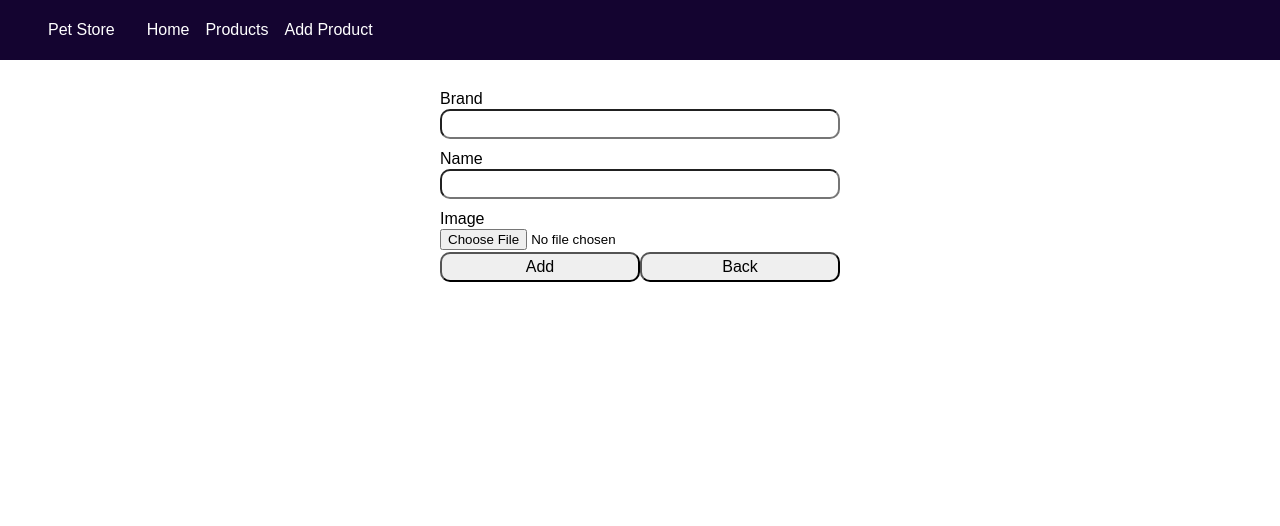
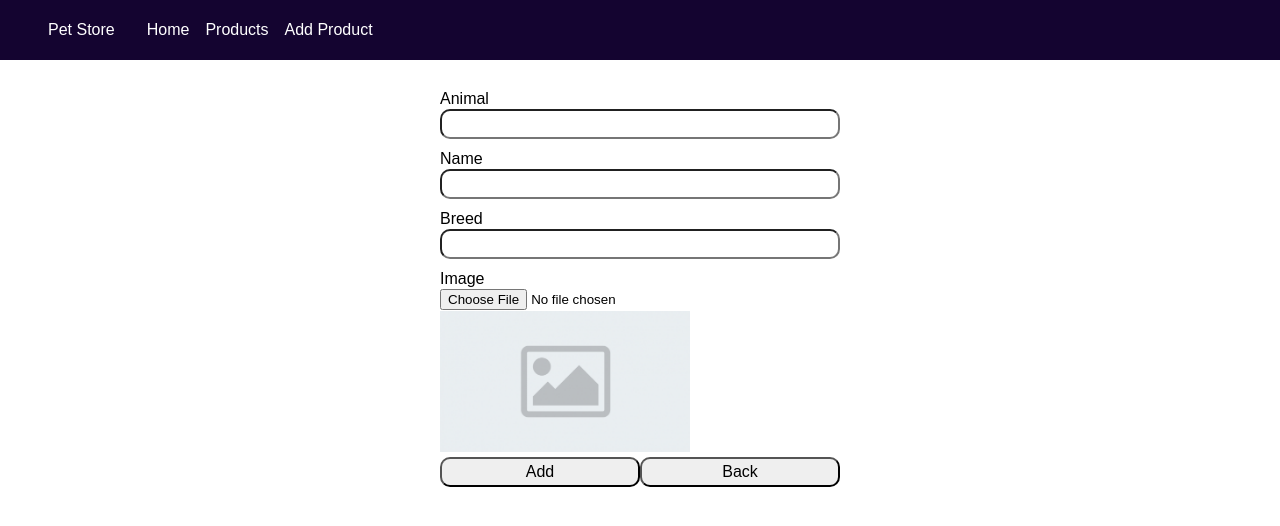
Before and after one commit to sharjeel17/PetStore, a React (Vite) app: page /products/add in a window 1280 px wide. Shown: the top 526 px of the page. Built offline with nearby package versions, Linux system fonts and the light colour scheme.

Commit message:
Changes to type and post requests

```diff
--- a/src/constants/url.constants.ts
+++ b/src/constants/url.constants.ts
@@ -1 +1 @@
-export const baseUrl = "https://localhost:7208";
+export const baseUrl = "https://localhost:7208/api";
--- a/src/pages/addproduct/AddProduct.tsx
+++ b/src/pages/addproduct/AddProduct.tsx
@@ -4,48 +4,79 @@ import axios from 'axios';
 import { useNavigate } from 'react-router-dom';
 import { baseUrl } from '../../constants/url.constants';
 import "./addproduct.css"
+import defaultImage from "../../assets/default.png";
+
 
 const AddProduct = () => {
-  const [products, setProducts] = useState<Partial<IProduct>>({brand:'',name:''})
   const redirect = useNavigate();
 
+  const [products, setProducts] = useState<Partial<IProduct>>({
+    animal:'',
+    name:'',
+    breed: '',
+    imageSrc: defaultImage,
+    imageFile: null
+  });
+
+  const handleBack = () => {
+    redirect("/products");
+  }
   const handleChange = (event:React.ChangeEvent<HTMLInputElement>) => {
     setProducts({...products, [event.target.name]:event.target.value})
   }
 
+  const imagePreview = (e: React.ChangeEvent<HTMLInputElement>) => {
+    if(e.target.files && e.target.files[0]){
+      let imageFile: File = e.target.files[0];
+      const reader = new FileReader();
+      reader.onload = (x) => {
+        setProducts({
+          ...products,
+          imageFile,
+          imageSrc: x.target?.result
+        })
+      }
+      reader.readAsDataURL(imageFile);
+    }
+  }
 
   const handleAdd = async (event:any) =>{
     event.preventDefault();
-    if(products.name === '' || products.brand === '') {
+
+    if(products.name === '' || products.animal === '' || products.breed === '' || products.imageFile === null) {
       alert("Fill out given fields");
       return;
     }
 
-    const data: Partial<IProduct> = {
-      name: products.name,
-      brand: products.brand
-    }
+    // const data: Partial<IProduct> = {
+    //   name: products.name,
+    //   animal: products.animal,
+    // }
 
-    axios.post(baseUrl+"/productCreation", data)
+    const formData = new FormData();
+    formData.append('name', products.name as string);
+    formData.append('animal', products.animal as string);
+    formData.append('breed', products.breed as string);
+    formData.append('image', products.imageFile as File);
+
+    axios.post(baseUrl+"/Products/productCreation", formData)
       .then(() => redirect("/products", {state: {message : "Product has been added"}}))
       .catch((err) => console.log(err));
   }
 
-  const handleBack = () => {
-    redirect("/products");
-  }
-
   return (
     <div style={{boxSizing: 'content-box', display: 'flex', justifyContent:'center', width: '100%'}}>
-      <form className='flex-col' style={{width: '400px'}}>
-        <label>Brand</label>
-        <input type='text' name='brand' value={products.brand} onChange={handleChange} className='inputAddProduct'></input>
+      <form className='flex-col' autoComplete='off' style={{width: '400px'}}>
+        <label>Animal</label>
+        <input type='text' name='animal' value={products.animal} onChange={handleChange} className='inputAddProduct'></input>
         <label>Name</label>
         <input type='text' name='name' value={products.name} onChange={handleChange} className='inputAddProduct'></input>
+        <label>Breed</label>
+        <input type='text' name='breed' value={products.breed} onChange={handleChange} className='inputAddProduct'></input>
         <label>Image</label>
-        <input type='file' accept='image/png, image/jpeg'></input>
-        <div>
-
+        <input type='file' accept='image/png, image/jpeg' onChange={imagePreview}></input>
+        <div style={{width: '250px'}}>
+          <img style={{maxWidth: '250px', maxHeight: '300px'}} src={products.imageSrc as string}/>
         </div>
         <div>
           <button onClick={handleAdd} className='buttonAddProduct'>Add</button>
--- a/src/pages/products/Products.tsx
+++ b/src/pages/products/Products.tsx
@@ -18,7 +18,10 @@ const Products:React.FC = () => {
   const [selectedProduct, setSelectedProduct] = useState<IProduct>({
     id: "",
     name: "",
-    brand: "",
+    animal: "",
+    breed: "",
+    imageSrc: "",
+    imageFile: null,
     createdAt: "",
     updatedAt: ""
   });
@@ -29,7 +32,8 @@ const Products:React.FC = () => {
 
   const getProductsList = async () => {
     try {
-      const response = await axios.get<IProduct[]>(baseUrl+"/api/Products");
+      const response = await axios.get<IProduct[]>(baseUrl+"/Products");
+      console.log(response.data);
       setProducts(response.data);
       if(location?.state){
         alert(location.state.message);
@@ -65,7 +69,7 @@ const Products:React.FC = () => {
                 {
                   products.map(product => (
                     <tr key={product.id}>
-                      <td>{product.brand}</td>
+                      <td>{product.animal}</td>
                       <td>{product.name}</td>
                       <td>{moment(product.createdAt).fromNow()}</td>
                       <td>{moment(product.updatedAt).fromNow()}</td>
--- a/src/types/global.types.ts
+++ b/src/types/global.types.ts
@@ -1,7 +1,10 @@
 export interface IProduct {
     id: string,
     name: string,
-    brand: string,
+    animal: string,
+    breed: string,
+    imageSrc: string | ArrayBuffer |null,
+    imageFile?: File | null
     createdAt: string,
     updatedAt: string
 }
```
Also changed, not shown: src/assets/default.png (added).
